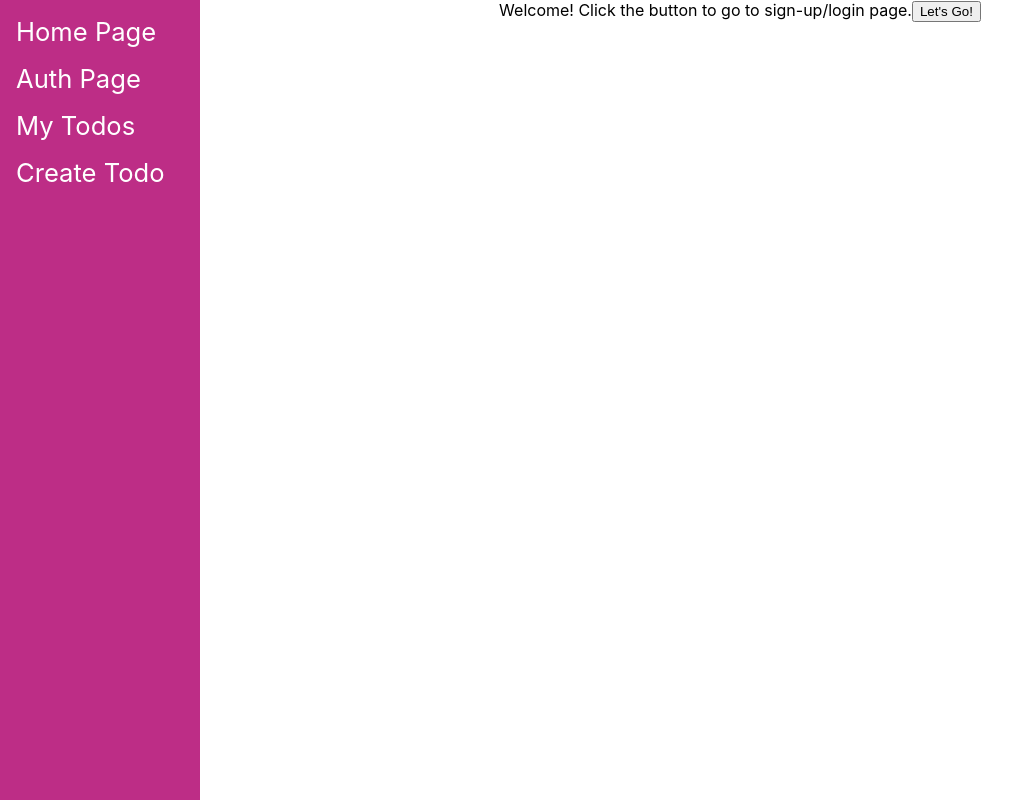
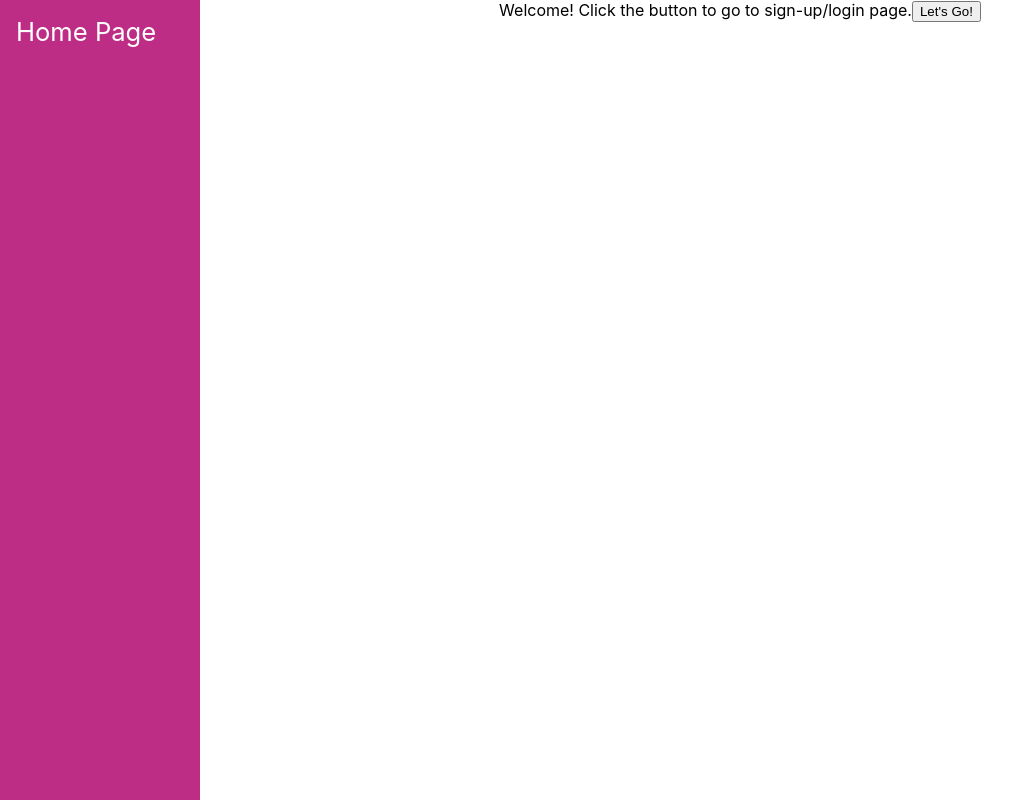
Before and after one commit to katiepdx/todo-app-fe, a React (Create React App) app: page / in a window 1280 px wide. Shown: the whole page, without its empty margins (0-1028 px from the left). Built offline with nearby package versions, Linux system fonts and the light colour scheme; no server answers.

Commit message:
add protected links

```diff
--- a/src/App.js
+++ b/src/App.js
@@ -36,9 +36,16 @@ export default class App extends Component {
           <div className="nav-bar">
             <div className="nav-links">
               <Link to='/'>Home Page</Link>
-              <Link to='/auth'>Auth Page</Link>
-              <Link to='/todos'>My Todos</Link>
-              <Link to='/create'>Create Todo</Link>
+
+              {/* display these navlinks if token exists */}
+              {
+                this.state.token &&
+                <div>
+                  <Link to='/auth'>Auth Page</Link>
+                  <Link to='/todos'>My Todos</Link>
+                  <Link to='/create'>Create Todo</Link>
+                </div>
+              }
             </div>
           </div>
 
```
